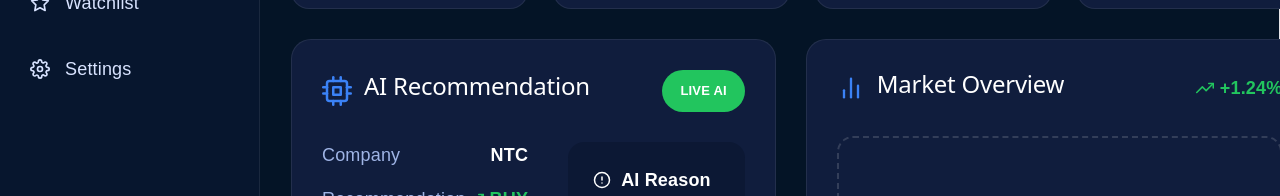
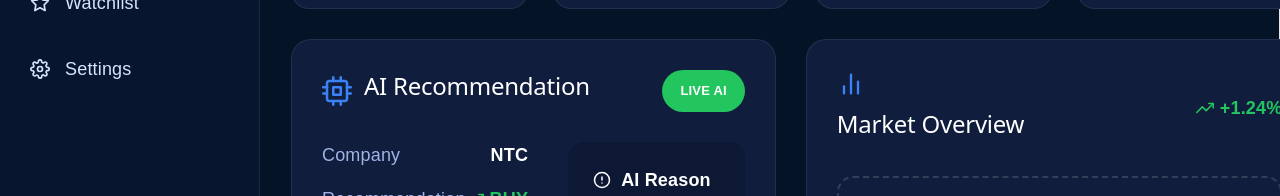
Before and after one commit to prem231631/NEPSE-AI-Web-Application, a React (Vite) app: page /dashboard in a window 1280 px wide. Shown: the part 318-514 px from the top of the page. Built offline with nearby package versions, Linux system fonts and the light colour scheme; no server answers.

Commit message:
Market Header CSS change

```diff
--- a/src/styles/Market Analysis/marketHeader.css
+++ b/src/styles/Market Analysis/marketHeader.css
@@ -4,6 +4,10 @@
     align-items:center;
     margin-bottom:30px;
     gap:20px;
+}
+
+.market-title{
+    display:grid;
 }
 
 .market-title h1{
```
